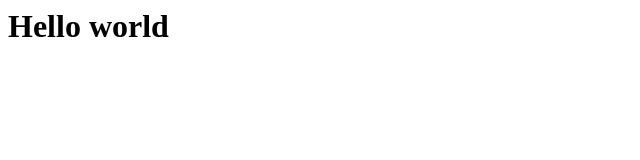
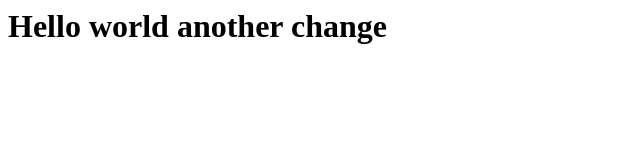
Before and after one commit to kaw393939/hostingAFSwebsite, a plain HTML site: page index.html in a window 1280 px wide. Shown: the whole page, without its empty margins (0-640 px from the left). Drawn offline with Linux system fonts and the light colour scheme.

Commit message:
added more

```diff
--- a/index.html
+++ b/index.html
@@ -1 +1 @@
-<h1>Hello world</h1>
+<h1>Hello world another change</h1>
```
